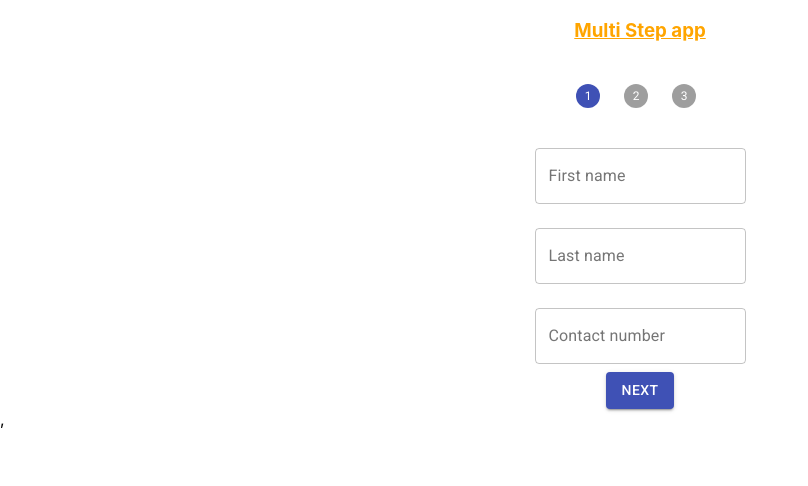
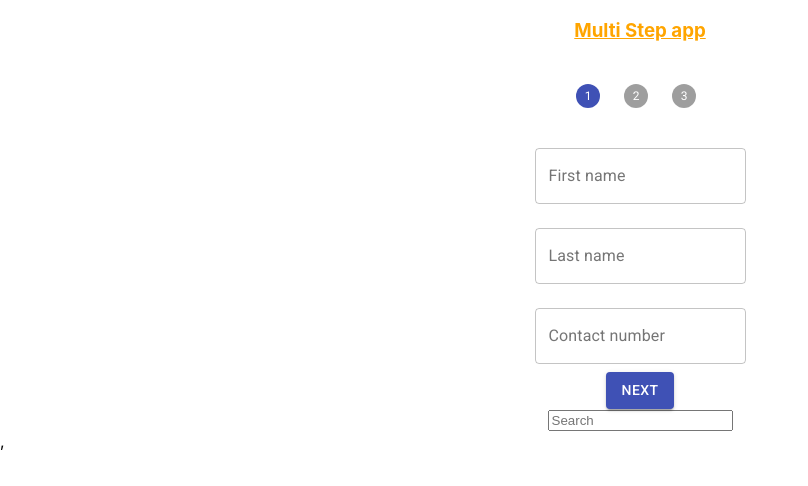
Before and after one commit to andreprogramador1/mult-step-form-material-ui, a React (Create React App) app: page / in a window 1280 px wide. Shown: the top 486 px of the page, without its empty margins (0-808 px from the left). Built offline with nearby package versions, Linux system fonts and the light colour scheme.

Commit message:
search init

```diff
--- a/src/App.js
+++ b/src/App.js
@@ -1,4 +1,4 @@
-import React, { useContext } from 'react'
+import React, { useContext, useState } from 'react'
 import {FirstStep} from './components/FirstStep'
 import {SecondStep} from './components/SecondStep'
 import {ThirdStep} from './components/ThirdStep'
@@ -9,6 +9,7 @@ import {DisplayData} from './components/DisplayData'
 function App() {
 
   const { currentStep, finalData } = useContext(multiStepContext)
+
 
   function showStep(step) {
     switch(step) {
@@ -26,6 +27,7 @@ function App() {
     <div className="App" style={{ display: 'flex', flexDirection: 'column', alignItems: 'center' }}>
       <h3 style={{ color: 'orange', textDecoration: 'underline' }}>Multi Step app</h3>
       <div className="center-stepper">
+
         <Stepper style={{ width: '18%'}} activeStep={currentStep - 1} orientation='horizontal' >
           <Step>
             <StepLabel></StepLabel>
--- a/src/components/DisplayData.js
+++ b/src/components/DisplayData.js
@@ -1,13 +1,21 @@
-import React, { useContext } from 'react'
+import React, { useContext, useState } from 'react'
 import {multiStepContext} from '../StepContext'
 
 export const DisplayData = () => {
+
   const { finalData } = useContext(multiStepContext)
+  const [search, setSearch] = useState('')
+
   return(
     <div className="container" style={{
 
      }}>
-      {finalData.map((user,i) => (
+
+      <input type='text' placeholder='Search' onChange={e => setSearch(e.target.value)} />
+
+      {finalData.filter((user) => {
+        return search === '' ? true : user.firstname.toLowerCase().includes(search.toLowerCase())
+      }).map((user,i) => (
         <ul key={i} style={{
           listStyle: 'none',
           backgroundColor: 'aliceblue',
```
Also changed, not shown: 1 other file (tests, documents, lock files or other folders).
